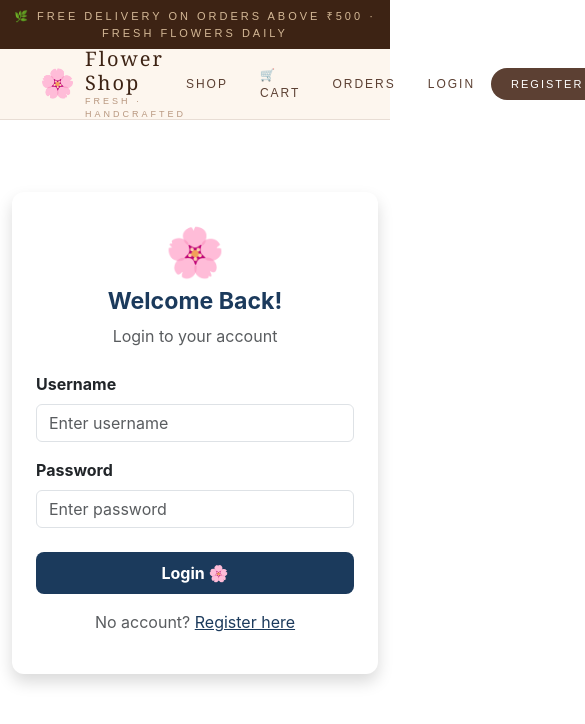
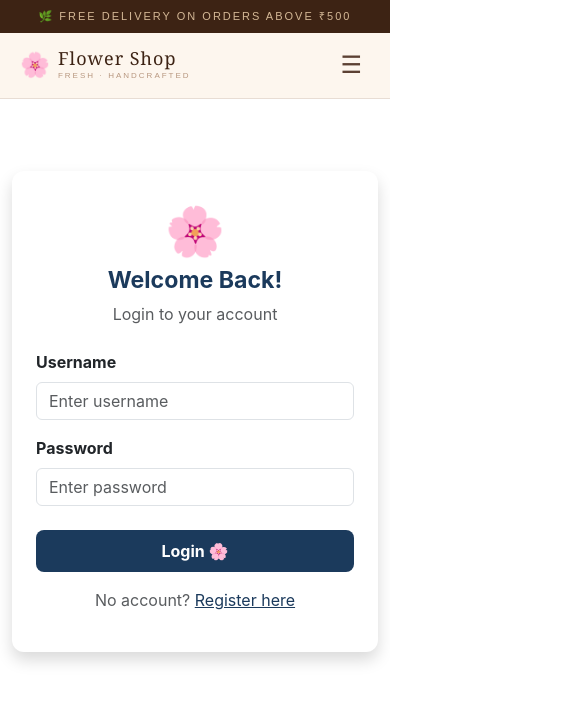
Before and after one commit to challagollajaya-cloud/flowershop-react, a React (Create React App) app: page /login in a window 390 px wide. Shown: the top 724 px of the page, 585 px wide, since content can reach past the window. Built offline with nearby package versions, Linux system fonts and the light colour scheme.

Commit message:
Responsive navbar for mobile

```diff
--- a/src/components/Navbar.js
+++ b/src/components/Navbar.js
@@ -1,66 +1,71 @@
-import React from 'react';
+import React, { useState } from 'react';
 import { Link, useNavigate } from 'react-router-dom';
 
 function Navbar() {
     const navigate = useNavigate();
     const username = localStorage.getItem('username');
+    const [menuOpen, setMenuOpen] = useState(false);
 
     const handleLogout = () => {
         localStorage.removeItem('username');
         localStorage.removeItem('token');
         localStorage.removeItem('role');
         navigate('/login');
+        setMenuOpen(false);
     };
 
     return (
         <>
-            {/* Top thin bar */}
+            {/* Top thin bar - hidden on mobile */}
             <div style={{
                 backgroundColor: '#3d2314',
                 color: '#d4b896',
                 textAlign: 'center',
                 padding: '8px',
                 fontSize: '11px',
-                letterSpacing: '3px',
+                letterSpacing: '2px',
                 fontFamily: 'Arial, sans-serif',
                 textTransform: 'uppercase'
             }}>
-                🌿 Free delivery on orders above ₹500 · Fresh flowers daily
+                🌿 Free delivery on orders above ₹500
             </div>
 
             {/* Main Navbar */}
             <nav style={{
                 backgroundColor: '#fdf6ee',
                 borderBottom: '1px solid #e8ddd4',
-                padding: '0 40px',
-                fontFamily: 'Arial, sans-serif'
+                fontFamily: 'Arial, sans-serif',
+                position: 'sticky',
+                top: 0,
+                zIndex: 1000
             }}>
                 <div style={{
                     display: 'flex',
                     justifyContent: 'space-between',
                     alignItems: 'center',
+                    padding: '0 20px',
+                    height: '65px',
                     maxWidth: '1200px',
-                    margin: '0 auto',
-                    height: '70px'
+                    margin: '0 auto'
                 }}>
 
                     {/* Logo */}
                     <Link to="/" style={{ textDecoration: 'none' }}>
-                        <div style={{ display: 'flex', alignItems: 'center', gap: '10px' }}>
-                            <span style={{ fontSize: '28px' }}>🌸</span>
+                        <div style={{ display: 'flex', alignItems: 'center', gap: '8px' }}>
+                            <span style={{ fontSize: '24px' }}>🌸</span>
                             <div>
                                 <div style={{
                                     fontFamily: 'Georgia, serif',
-                                    fontSize: '20px',
+                                    fontSize: '18px',
                                     color: '#3d2314',
-                                    letterSpacing: '2px',
+                                    letterSpacing: '1px',
                                     lineHeight: '1.2'
                                 }}>
                                     Flower Shop
                                 </div>
                                 <div style={{
-                                    fontSize: '9px',
-                                    letterSpacing: '3px',
+                                    fontSize: '8px',
+                                    letterSpacing: '2px',
                                     color: '#b89880',
                                     textTransform: 'uppercase'
                                 }}>
@@ -70,25 +75,19 @@ function Navbar() {
                         </div>
                     </Link>
 
-                    {/* Nav Links */}
+                    {/* Desktop Links */}
                     <div style={{
                         display: 'flex',
                         alignItems: 'center',
-                        gap: '32px'
-                    }}>
-                        <Link to="/shop" style={{
-                            textDecoration: 'none',
-                            color: '#5C4033',
-                            fontSize: '12px',
-                            letterSpacing: '2px',
-                            textTransform: 'uppercase',
-                            fontWeight: '500',
-                            transition: 'color 0.2s'
-                        }}>
-                            Shop
-                        </Link>
+                        gap: '28px'
+                    }}
+                         className="desktop-nav">
 
-                        <Link to="/cart" style={{
+                        {['Shop', 'Cart', 'Orders'].map(item => (
+                            <Link
+                                key={item}
+                                to={`/${item.toLowerCase()}`}
+                                style={{
                                     textDecoration: 'none',
                                     color: '#5C4033',
                                     fontSize: '12px',
@@ -96,21 +95,10 @@ function Navbar() {
                                     textTransform: 'uppercase',
                                     fontWeight: '500'
                                 }}>
-                            🛒 Cart
+                                {item === 'Cart' ? '🛒 Cart' : item}
                             </Link>
+                        ))}
 
-                        <Link to="/orders" style={{
-                            textDecoration: 'none',
-                            color: '#5C4033',
-                            fontSize: '12px',
-                            letterSpacing: '2px',
-                            textTransform: 'uppercase',
-                            fontWeight: '500'
-                        }}>
-                            Orders
-                        </Link>
-
-                        {/* Admin Links */}
                         {username === 'admin' && (
                             <>
                                 <Link to="/admin/products" style={{
@@ -119,20 +107,17 @@ function Navbar() {
                                     fontSize: '11px',
                                     letterSpacing: '2px',
                                     textTransform: 'uppercase',
-                                    fontWeight: '500',
                                     borderBottom: '1px solid #9c7b6b',
                                     paddingBottom: '2px'
                                 }}>
                                     🌸 Products
                                 </Link>
-
                                 <Link to="/admin/orders" style={{
                                     textDecoration: 'none',
                                     color: '#9c7b6b',
                                     fontSize: '11px',
                                     letterSpacing: '2px',
                                     textTransform: 'uppercase',
-                                    fontWeight: '500',
                                     borderBottom: '1px solid #9c7b6b',
                                     paddingBottom: '2px'
                                 }}>
@@ -141,23 +126,12 @@ function Navbar() {
                             </>
                         )}
 
-                        {/* Auth */}
                         {username ? (
-                            <div style={{
-                                display: 'flex',
-                                alignItems: 'center',
-                                gap: '16px'
-                            }}>
-                                <span style={{
-                                    color: '#9c7b6b',
-                                    fontSize: '12px',
-                                    letterSpacing: '1px'
-                                }}>
+                            <div style={{ display: 'flex', alignItems: 'center', gap: '12px' }}>
+                                <span style={{ color: '#9c7b6b', fontSize: '12px' }}>
                                     👤 {username}
                                 </span>
-                                <button
-                                    onClick={handleLogout}
-                                    style={{
+                                <button onClick={handleLogout} style={{
                                     background: 'transparent',
                                     border: '1px solid #5C4033',
                                     color: '#5C4033',
@@ -166,42 +140,188 @@ function Navbar() {
                                     letterSpacing: '2px',
                                     textTransform: 'uppercase',
                                     cursor: 'pointer',
-                                        borderRadius: '20px',
-                                        fontFamily: 'Arial, sans-serif'
+                                    borderRadius: '20px'
                                 }}>
                                     Logout
                                 </button>
                             </div>
                         ) : (
-                            <div style={{ display: 'flex', gap: '16px', alignItems: 'center' }}>
+                            <div style={{ display: 'flex', gap: '12px', alignItems: 'center' }}>
                                 <Link to="/login" style={{
                                     textDecoration: 'none',
                                     color: '#5C4033',
                                     fontSize: '12px',
                                     letterSpacing: '2px',
-                                    textTransform: 'uppercase',
-                                    fontWeight: '500'
-                                }}>
-                                    Login
-                                </Link>
+                                    textTransform: 'uppercase'
+                                }}>Login</Link>
                                 <Link to="/register" style={{
                                     textDecoration: 'none',
                                     background: '#5C4033',
                                     color: 'white',
-                                    padding: '8px 20px',
+                                    padding: '8px 18px',
                                     fontSize: '11px',
                                     letterSpacing: '2px',
                                     textTransform: 'uppercase',
-                                    borderRadius: '20px',
-                                    fontWeight: '500'
+                                    borderRadius: '20px'
+                                }}>Register</Link>
+                            </div>
+                        )}
+                    </div>
+
+                    {/* Hamburger Menu Button (Mobile) */}
+                    <button
+                        onClick={() => setMenuOpen(!menuOpen)}
+                        className="mobile-nav"
+                        style={{
+                            background: 'none',
+                            border: 'none',
+                            cursor: 'pointer',
+                            fontSize: '24px',
+                            color: '#5C4033',
+                            padding: '8px'
+                        }}>
+                        {menuOpen ? '✕' : '☰'}
+                    </button>
+                </div>
+
+                {/* Mobile Dropdown Menu */}
+                {menuOpen && (
+                    <div
+                        className="mobile-nav"
+                        style={{
+                            backgroundColor: '#fdf6ee',
+                            borderTop: '1px solid #e8ddd4',
+                            padding: '20px',
+                            display: 'flex',
+                            flexDirection: 'column',
+                            gap: '20px'
+                        }}>
+
+                        {[
+                            { label: '🌸 Shop', path: '/shop' },
+                            { label: '🛒 Cart', path: '/cart' },
+                            { label: '📦 Orders', path: '/orders' }
+                        ].map(item => (
+                            <Link
+                                key={item.path}
+                                to={item.path}
+                                onClick={() => setMenuOpen(false)}
+                                style={{
+                                    textDecoration: 'none',
+                                    color: '#5C4033',
+                                    fontSize: '14px',
+                                    letterSpacing: '2px',
+                                    textTransform: 'uppercase',
+                                    fontFamily: 'Arial, sans-serif',
+                                    fontWeight: '500',
+                                    padding: '8px 0',
+                                    borderBottom: '1px solid #f0e6d8'
+                                }}>
+                                {item.label}
+                            </Link>
+                        ))}
+
+                        {username === 'admin' && (
+                            <>
+                                <Link to="/admin/products"
+                                      onClick={() => setMenuOpen(false)}
+                                      style={{
+                                          textDecoration: 'none',
+                                          color: '#9c7b6b',
+                                          fontSize: '13px',
+                                          letterSpacing: '2px',
+                                          textTransform: 'uppercase',
+                                          padding: '8px 0',
+                                          borderBottom: '1px solid #f0e6d8'
+                                      }}>
+                                    ⚙️ Manage Products
+                                </Link>
+                                <Link to="/admin/orders"
+                                      onClick={() => setMenuOpen(false)}
+                                      style={{
+                                          textDecoration: 'none',
+                                          color: '#9c7b6b',
+                                          fontSize: '13px',
+                                          letterSpacing: '2px',
+                                          textTransform: 'uppercase',
+                                          padding: '8px 0',
+                                          borderBottom: '1px solid #f0e6d8'
+                                      }}>
+                                    ⚙️ Manage Orders
+                                </Link>
+                            </>
+                        )}
+
+                        {username ? (
+                            <div style={{
+                                display: 'flex',
+                                justifyContent: 'space-between',
+                                alignItems: 'center'
+                            }}>
+                                <span style={{ color: '#9c7b6b', fontSize: '13px' }}>
+                                    👤 {username}
+                                </span>
+                                <button onClick={handleLogout} style={{
+                                    background: '#5C4033',
+                                    border: 'none',
+                                    color: 'white',
+                                    padding: '8px 20px',
+                                    fontSize: '12px',
+                                    letterSpacing: '2px',
+                                    textTransform: 'uppercase',
+                                    cursor: 'pointer',
+                                    borderRadius: '20px'
+                                }}>
+                                    Logout
+                                </button>
+                            </div>
+                        ) : (
+                            <div style={{ display: 'flex', gap: '12px' }}>
+                                <Link to="/login"
+                                      onClick={() => setMenuOpen(false)}
+                                      style={{
+                                          textDecoration: 'none',
+                                          color: '#5C4033',
+                                          fontSize: '13px',
+                                          letterSpacing: '2px',
+                                          textTransform: 'uppercase',
+                                          padding: '10px 20px',
+                                          border: '1px solid #5C4033',
+                                          borderRadius: '20px'
+                                      }}>
+                                    Login
+                                </Link>
+                                <Link to="/register"
+                                      onClick={() => setMenuOpen(false)}
+                                      style={{
+                                          textDecoration: 'none',
+                                          background: '#5C4033',
+                                          color: 'white',
+                                          fontSize: '13px',
+                                          letterSpacing: '2px',
+                                          textTransform: 'uppercase',
+                                          padding: '10px 20px',
+                                          borderRadius: '20px'
                                       }}>
                                     Register
                                 </Link>
                             </div>
                         )}
                     </div>
-                </div>
+                )}
             </nav>
+
+            {/* CSS for responsive */}
+            <style>{`
+                @media (max-width: 768px) {
+                    .desktop-nav { display: none !important; }
+                    .mobile-nav { display: flex !important; }
+                }
+                @media (min-width: 769px) {
+                    .mobile-nav { display: none !important; }
+                    .desktop-nav { display: flex !important; }
+                }
+            `}</style>
         </>
     );
 }
```
Lines whose indentation alone changed are shown as unchanged.
